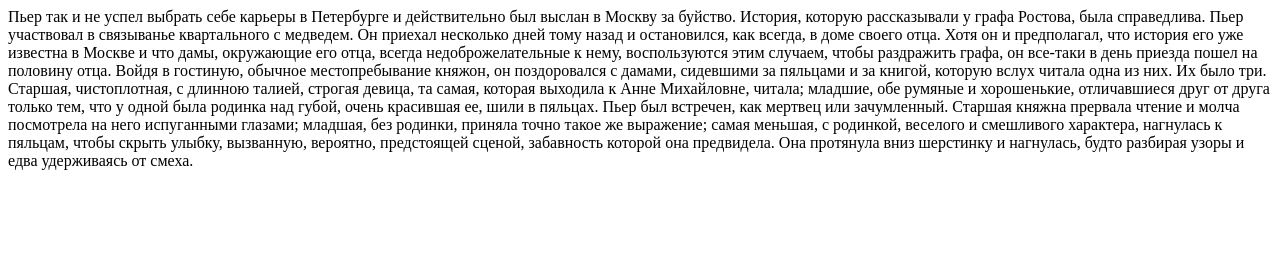
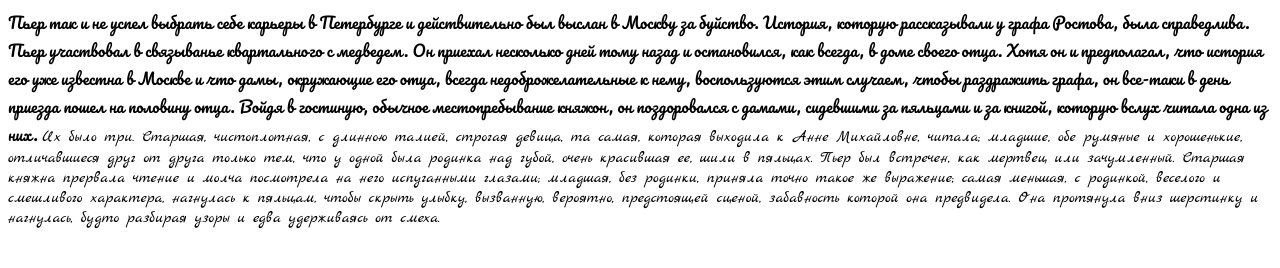
Before and after one commit to Artsiom-Huha/sg, a plain HTML site: page index.html in a window 1280 px wide. Drawn offline with Linux system fonts and the light colour scheme; the site is published under a folder, as on GitHub Pages, so addresses that start at the root find nothing.

Commit message:
Update index.html

```diff
--- a/index.html
+++ b/index.html
@@ -1,7 +1,7 @@
 <!DOCTYPE html>
 <html lang="en">
 <head>
-    <link rel="stylesheet" href="/sg.css">
+    <link rel="stylesheet" href="sg.css">
     <meta charset="UTF-8">
     <meta http-equiv="X-UA-Compatible" content="IE=edge">
     <meta name="viewport" content="width=device-width, initial-scale=1.0">
```
